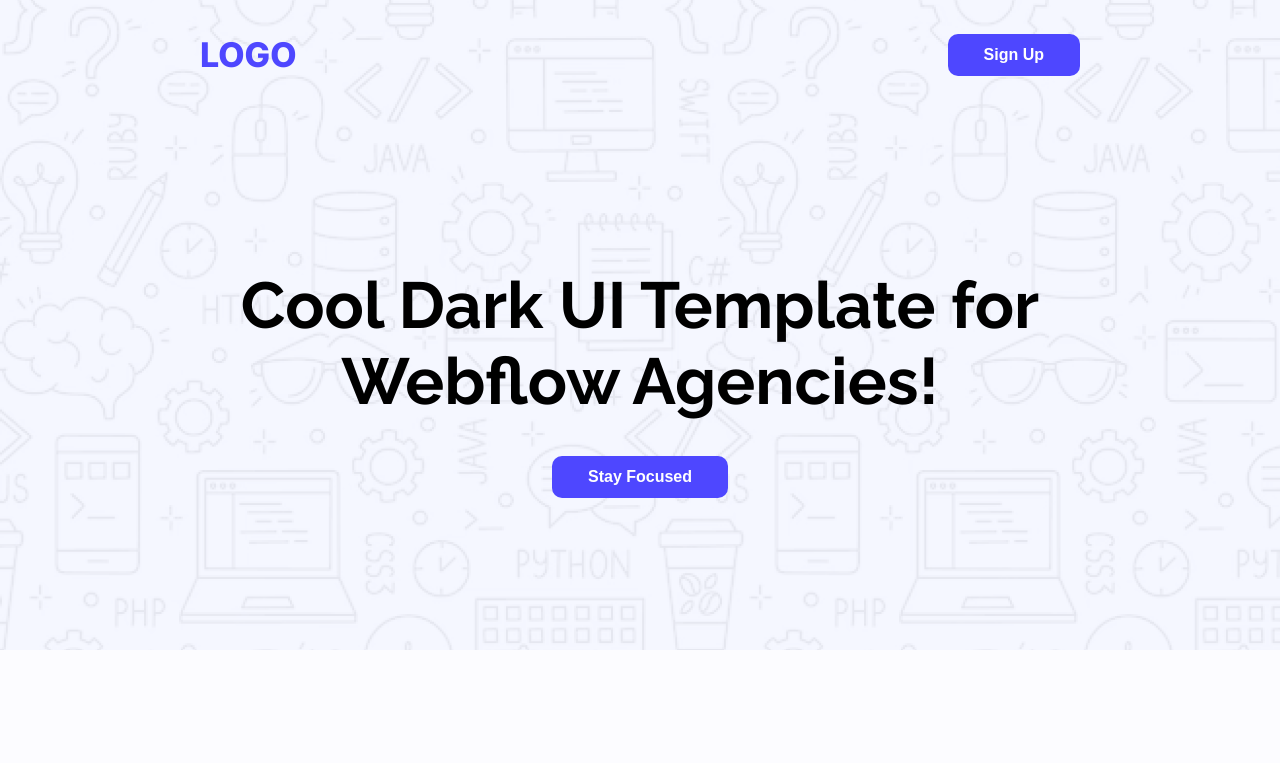
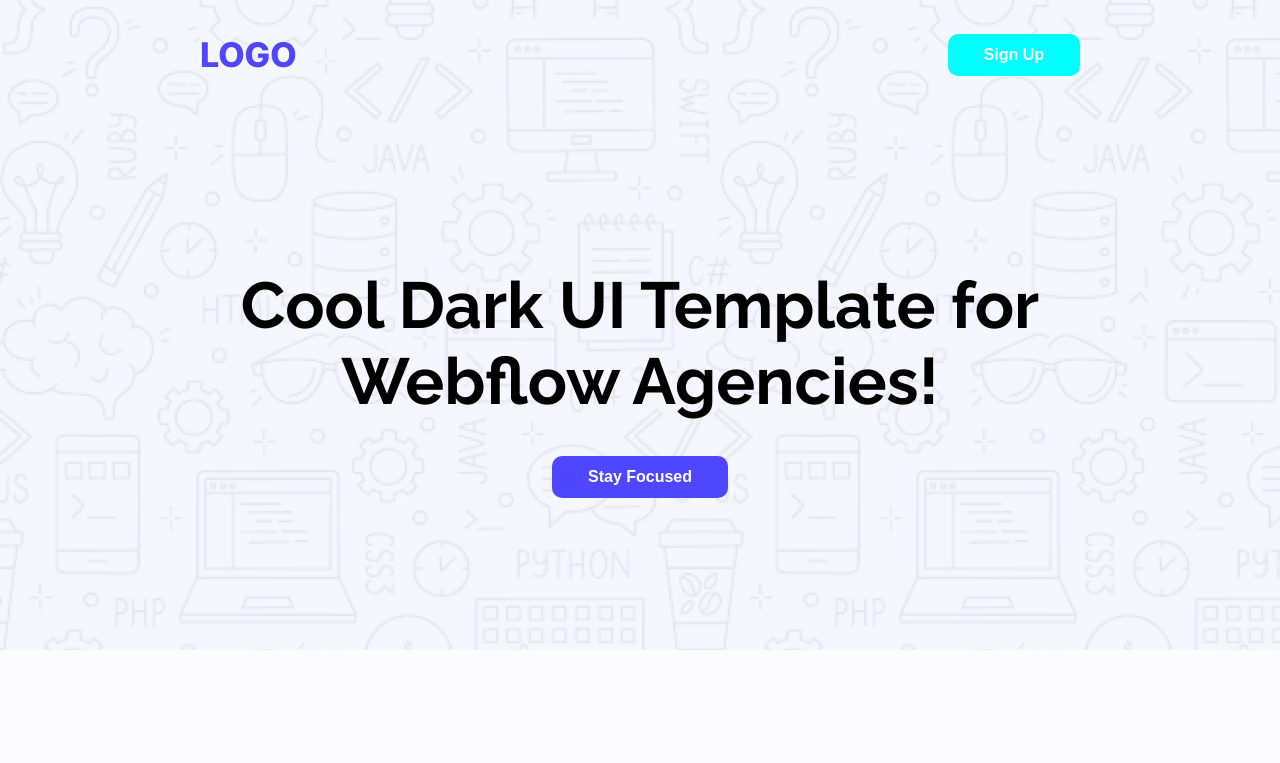
Before and after one commit to SNOWinfinite/web-dev-portfolio, a plain HTML site: page assignment-01/index.html in a window 1280 px wide. In both pictures the pointer is over the button "Sign Up". Shown: the top 763 px of the page. Drawn offline with Linux system fonts and the light colour scheme.

Commit message:
adding hover and cursor style

```diff
--- a/assignment-01/css/assignment.css
+++ b/assignment-01/css/assignment.css
@@ -37,6 +37,11 @@ body{
     padding: 12px 36px;
     border-radius: 10px;
     border: none;
+}
+
+.btn-primary:hover{
+    background-color: aqua;
+    cursor: pointer;
 }
 
 /* nav styles */
```
Also changed, not shown: styles/portfolio.css (line endings or trailing spaces).
